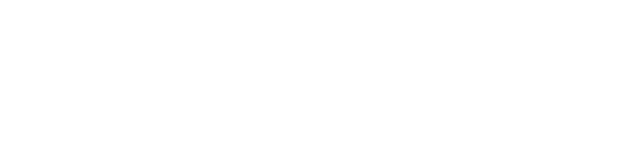
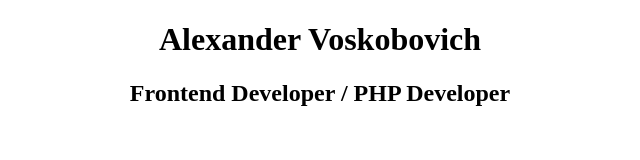
Before and after one commit to Voskobovich-Alex/rsschool-cv, a plain HTML site: page index.html in a window 1280 px wide. Shown: the whole page, without its empty margins (320-960 px from the left). Drawn offline with Linux system fonts and the light colour scheme.

Commit message:
feat: update html file

```diff
--- a/index.html
+++ b/index.html
@@ -5,8 +5,10 @@
     <meta http-equiv="X-UA-Compatible" content="IE=edge">
     <meta name="viewport" content="width=device-width, initial-scale=1.0">
     <title>CV - Alexander Voskobovich</title>
+    <link href="style.css" type="text/css" rel="stylesheet">
 </head>
 <body>
-
+    <h1>Alexander Voskobovich</h1>
+    <h2>Frontend Developer / PHP Developer</h2>
 </body>
 </html>
```
